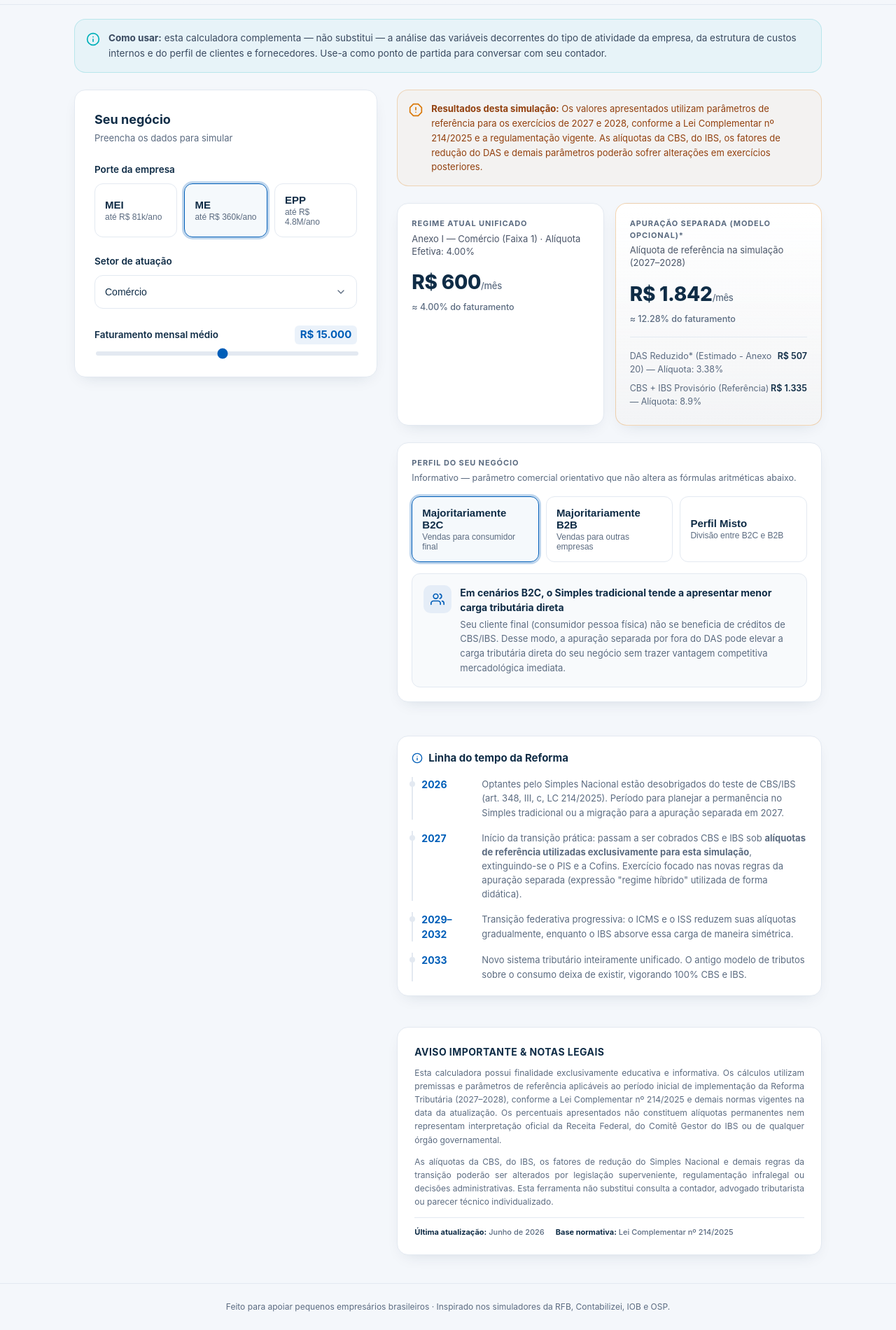
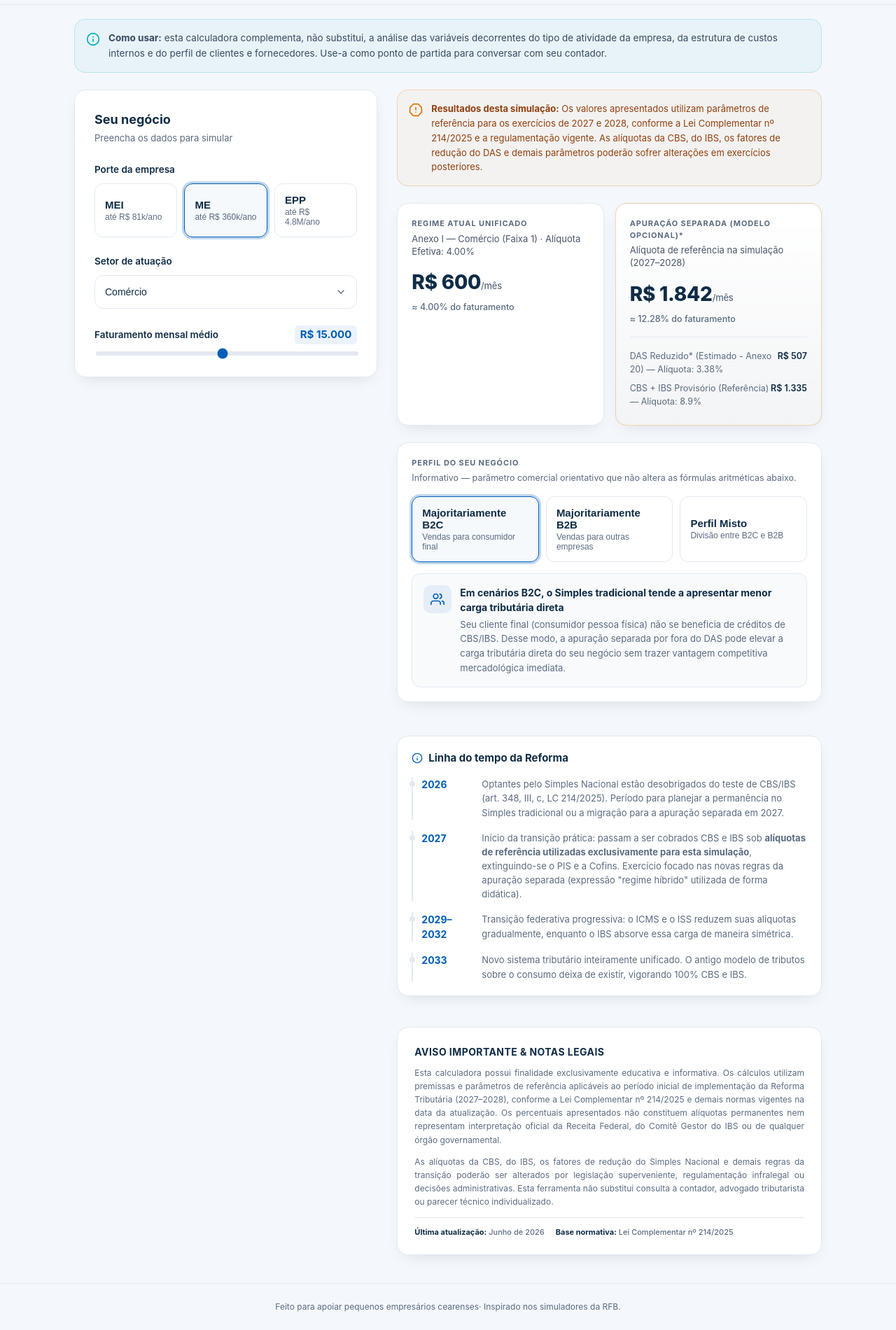
Before and after one commit to emylianny-rgb/calc-ref-teste, a plain HTML site: page index.html in a window 1280 px wide. Shown: the part 323-2223 px from the top of the page at 70% size. Drawn offline with Linux system fonts and the light colour scheme.

Commit message:
Update index.html

```diff
--- a/index.html
+++ b/index.html
@@ -160,7 +160,7 @@
 <div class="wrap">
   <div class="disclaimer">
     <svg width="20" height="20" viewBox="0 0 24 24" fill="none" stroke="currentColor" stroke-width="2" stroke-linecap="round" stroke-linejoin="round"><circle cx="12" cy="12" r="10"/><line x1="12" y1="16" x2="12" y2="12"/><line x1="12" y1="8" x2="12.01" y2="8"/></svg>
-    <p><strong>Como usar:</strong> esta calculadora complementa — não substitui — a análise das variáveis decorrentes do tipo de atividade da empresa, da estrutura de custos internos e do perfil de clientes e fornecedores. Use-a como ponto de partida para conversar com seu contador.</p>
+    <p><strong>Como usar:</strong> esta calculadora complementa, não substitui, a análise das variáveis decorrentes do tipo de atividade da empresa, da estrutura de custos internos e do perfil de clientes e fornecedores. Use-a como ponto de partida para conversar com seu contador.</p>
   </div>
 </div>
 
@@ -229,7 +229,7 @@
   </section>
 </main>
 
-<footer>Feito para apoiar pequenos empresários brasileiros · Inspirado nos simuladores da RFB, Contabilizei, IOB e OSP.</footer>
+<footer>Feito para apoiar pequenos empresários cearenses· Inspirado nos simuladores da RFB.</footer>
 
 <script>
 // Estrutura de parâmetros recomendada pela revisão para mitigar riscos jurídicos
```
